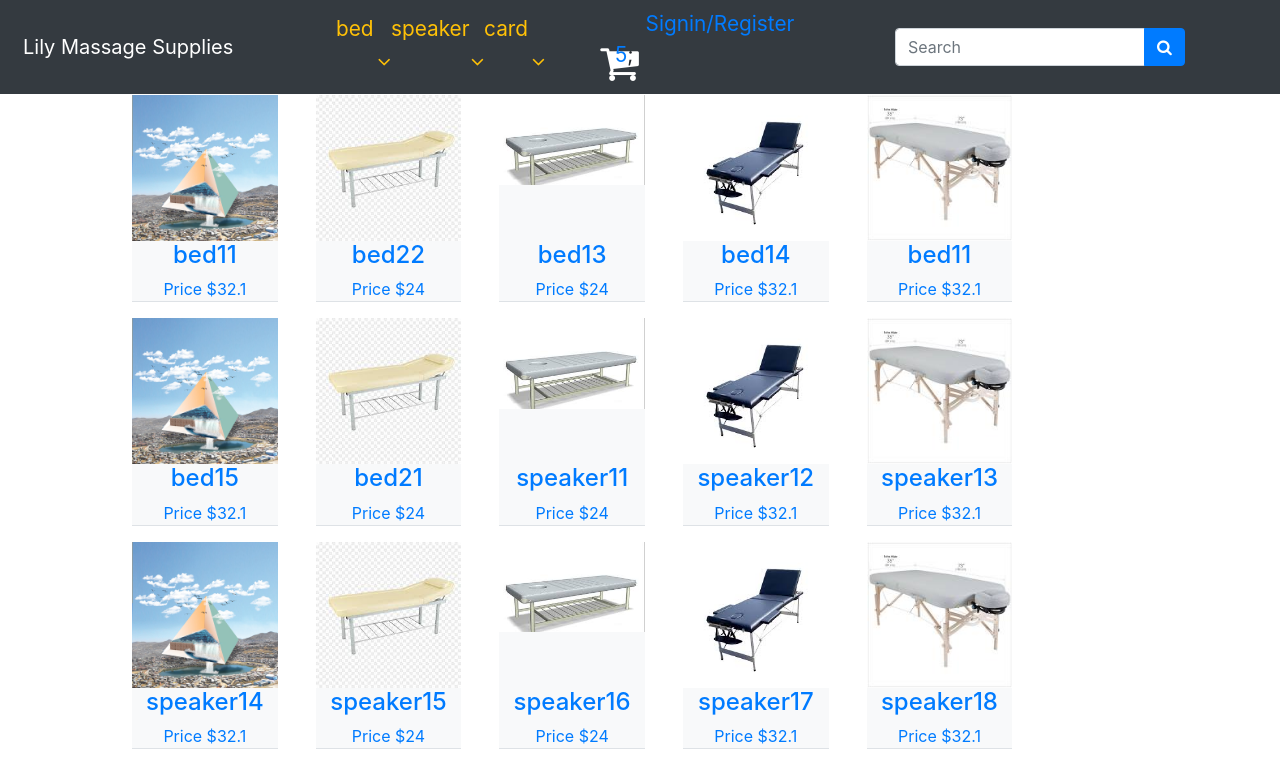
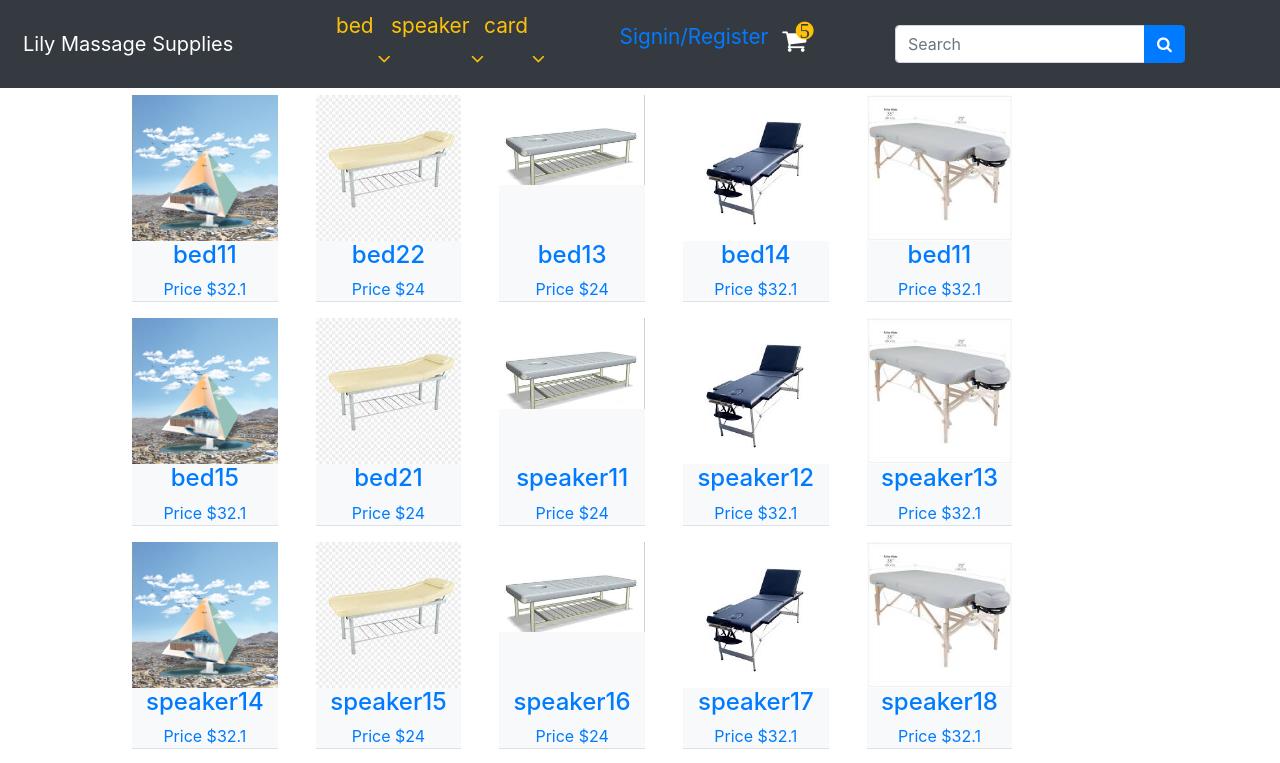
Before and after one commit to huazhou2/ecomm, a React (Create React App) app in the folder client/: page / in a window 1280 px wide. Shown: the top 763 px of the page. Built offline with nearby package versions, Linux system fonts and the light colour scheme.

Commit message:
fixed cart

```diff
--- a/client/src/components/header.jsx
+++ b/client/src/components/header.jsx
@@ -39,10 +39,15 @@ class Header extends Component {
     });
     return groups;
   }
-  shop_cart() {
-	  return  <span id="cart-count">
-			  <span className='text-primary' >5</span>
-</span>
+				shop_cart() {
+					return <a href='/'> <span className='fa-stack  mr-xs-2' style={{fontSize:'1.25em',marginTop:'-0.2em'}}>
+		  <i className='fa fa-shopping-cart fa-stack-1x text-white'/>
+		  <span className='fa fa-stack-1x text-warning'
+			  style={{marginTop:'-0.5em', marginLeft:'0.5em',fontSize:'.8em'}}>
+			  <i className='fa fa-stack-1x fa-circle'/>
+			  <i className='fa fa-stack-1x fa-inverse text-dark'>5</i>
+		  </span>
+  </span> </a>
   }
 
   topright_menu() {
@@ -91,8 +96,8 @@ class Header extends Component {
               <Link to="/login">Signin/Register</Link>
             )}
           </li>
+	  <li className='d-none d-sm-block'>{this.shop_cart()}</li>
         </ul>
-        <ul className='d-none d-sm-block'>{this.shop_cart()};</ul>
       </div>
     );
   }
@@ -100,7 +105,7 @@ class Header extends Component {
     return (
       <div style={{fontSize: '1.3em'}}>
         <nav className="navbar navbar-expand-sm navbar-light bg-dark fixed-top px-0">
-          <div className="col-sm-4 col-lg-3 col-md-6 my-sm-3 d-flex flex-row justify-content-between ml-0">
+          <div className="col-xs-12 col-sm-4 col-lg-3 col-md-6 my-sm-3 d-flex flex-row justify-content-between ml-0">
             {this.props.location.pathname !== '/' && (
               <span className="d-block d-md-none" onClick={this.goBack}>
                 {' '}
@@ -108,11 +113,11 @@ class Header extends Component {
               </span>
             )}
             <a
-              className="navbar-brand ml-sm-2 text-white d-inline-block"
+              className="navbar-brand ml-sm-2 text-white d-block"
               href="/">
               Lily Massage Supplies{' '}
             </a>
-        <span className='d-block d-sm-none ml-0 my-auto h-50 w-50'>{this.shop_cart()};</span>
+	    <span className='d-block d-sm-none ml-3'>{this.shop_cart()}</span>
 
             <button
               className="navbar-toggler"
--- a/client/src/index.css
+++ b/client/src/index.css
@@ -4,28 +4,10 @@
 @media screen and (max-width: 768px) {
   body {
     padding-top: 70px;
-  }
-}*/
+  } }*/
 .spacer {
   width: 100%;
   height: 95px;
-}
-#cart-count {
-	position:relative;
-        top:-20%;}
-#cart-count:before{
- position: absolute;
-  font-family: 'FontAwesome';
-  top: -40%;
-  left: -120%;
-  content: "\f07a";
-  color:white;
-  z-index:-1000;
-  font-size:2em;
-}
-#cart-count .span {
-	z-index:200;
-	color:green;
 }
 @media screen and (max-width: 768px) {
   .spacer {
```
